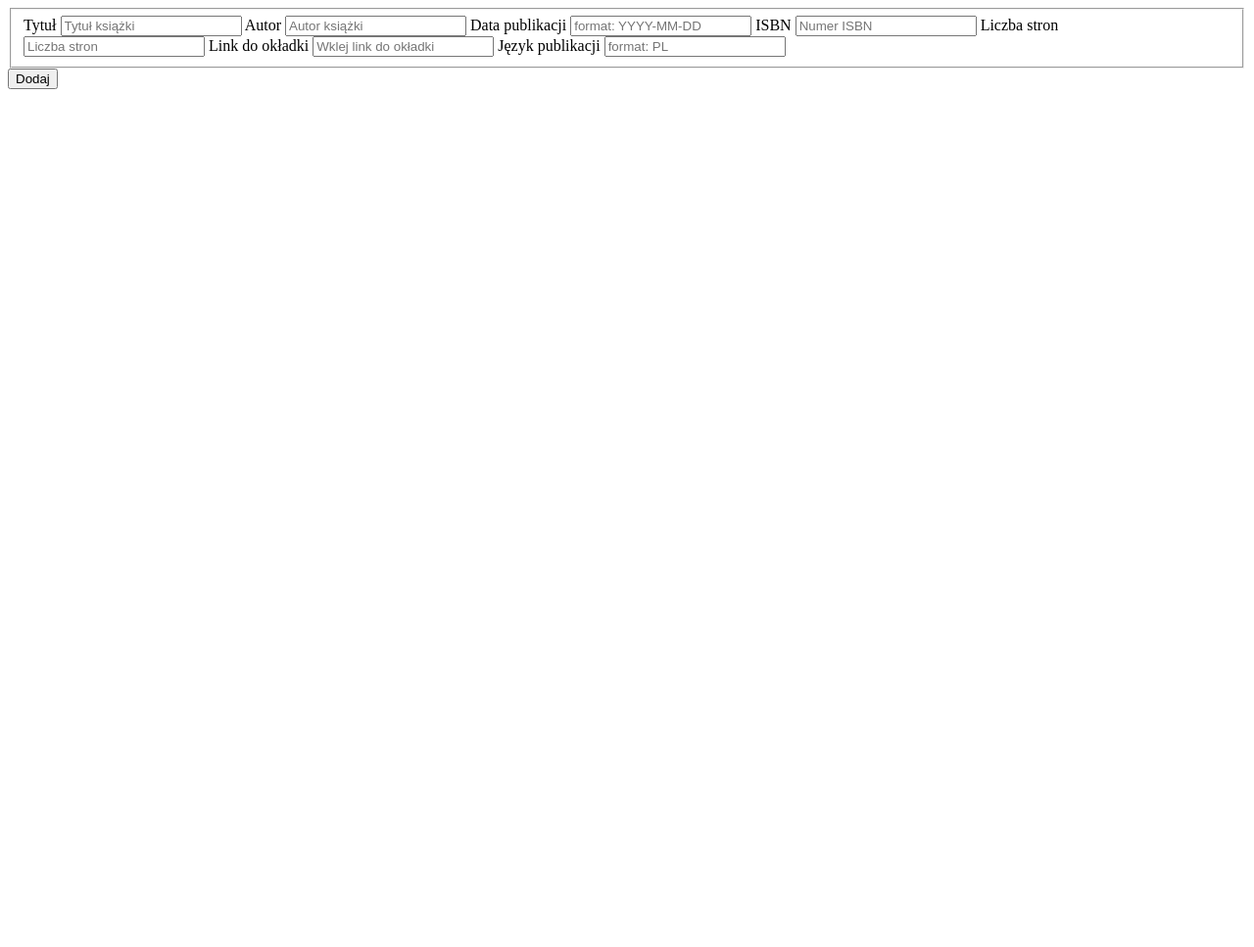
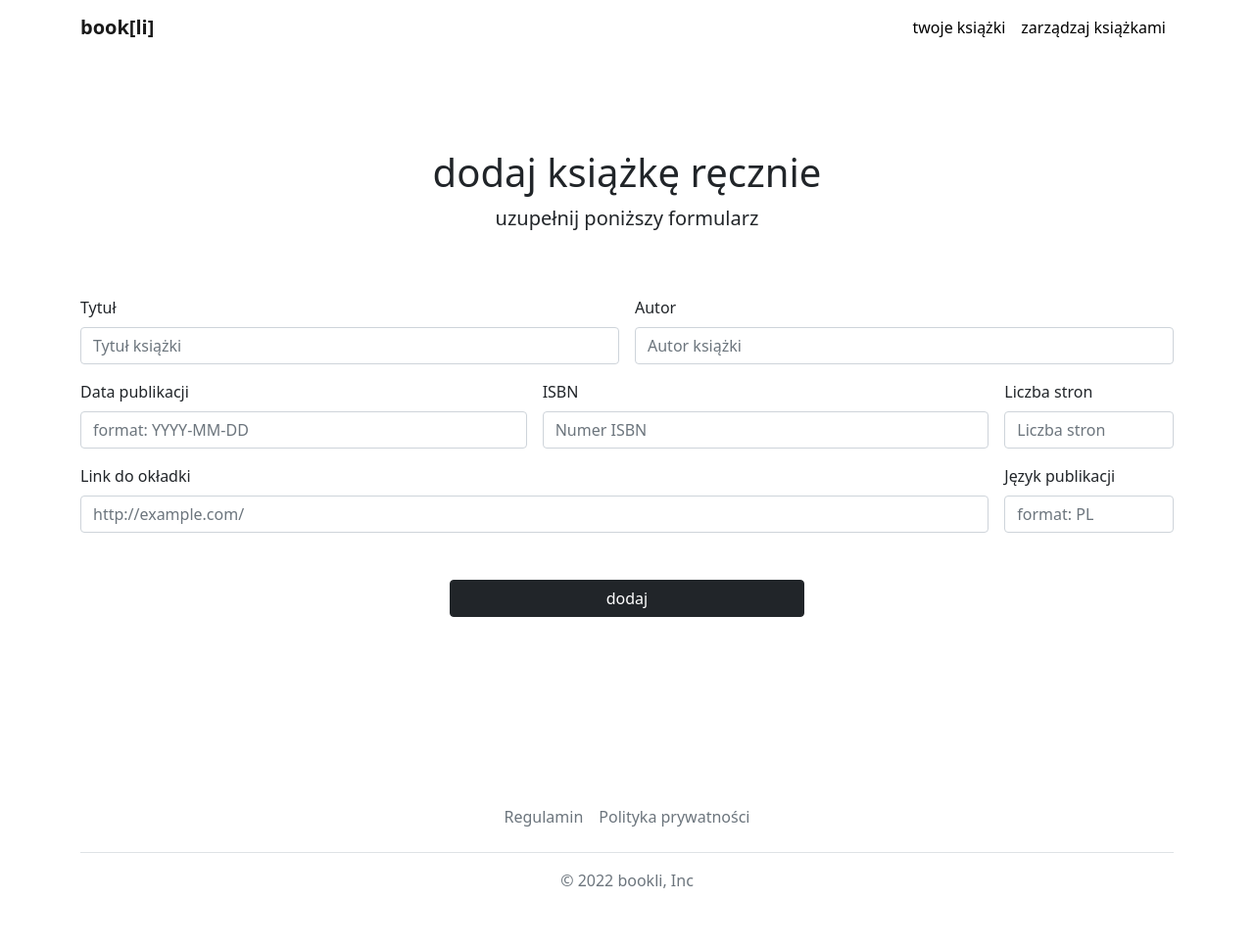
Before and after one commit to rkunicki/bookli, a Flask app: page /manage in a window 1280 px wide. Shown: the whole page at 98% size. Before the commit the page ends 91 px from the top, so only its background shows below. Run offline with Flask 2, Linux system fonts and the light colour scheme; some libraries are stand-ins or nearby versions.

Commit message:
Used bootstrap style in form 'add books manually'

```diff
--- a/templates/main.html
+++ b/templates/main.html
@@ -53,7 +53,7 @@
         </footer>
     </div>
 
-     <!-- Bootstrap Configuration -->
+    <!-- Bootstrap Configuration -->
     <script src="https://cdn.jsdelivr.net/npm/@popperjs/core@2.10.2/dist/umd/popper.min.js" integrity="sha384-7+zCNj/IqJ95wo16oMtfsKbZ9ccEh31eOz1HGyDuCQ6wgnyJNSYdrPa03rtR1zdB" crossorigin="anonymous"></script>
     <script src="https://cdn.jsdelivr.net/npm/bootstrap@5.1.3/dist/js/bootstrap.min.js" integrity="sha384-QJHtvGhmr9XOIpI6YVutG+2QOK9T+ZnN4kzFN1RtK3zEFEIsxhlmWl5/YESvpZ13" crossorigin="anonymous"></script>
 </body>
--- a/templates/manage.html
+++ b/templates/manage.html
@@ -2,28 +2,91 @@
 <html lang="en">
 <head>
     <meta charset="UTF-8">
-    <title>Title</title>
+    <link href="https://cdn.jsdelivr.net/npm/bootstrap@5.1.3/dist/css/bootstrap.min.css" rel="stylesheet" integrity="sha384-1BmE4kWBq78iYhFldvKuhfTAU6auU8tT94WrHftjDbrCEXSU1oBoqyl2QvZ6jIW3" crossorigin="anonymous">
+    <title>Zarządzaj swoimi książkami z Bookli</title>
 </head>
 <body>
-    <!-- start form -->
-    <form method="post" action="/success">
-        <fieldset>
-            <label>Tytuł</label>
-            <input type="text" name="title" placeholder="Tytuł książki">
-            <label>Autor</label>
-            <input type="text" name="author" placeholder="Autor książki">
-            <label>Data publikacji</label>
-            <input type="text"  name="publishedDate" placeholder="format: YYYY-MM-DD">
-            <label>ISBN</label>
-            <input type="text" name="isbn" placeholder="Numer ISBN">
-            <label>Liczba stron</label>
-            <input type="number" name="pageCount" placeholder="Liczba stron">
-            <label>Link do okładki</label>
-            <input type="url" name="imageLink" placeholder="Wklej link do okładki">
-            <label>Język publikacji</label>
-            <input type="text" name="language" placeholder="format: PL">
-        </fieldset>
-        <button type="submit">Dodaj</button>
-    </form>
+    <!-- Navbar -->
+    <nav class="navbar navbar-expand-lg navbar-light" style="background-color: #ffffff;">
+        <div class="container">
+            <a class="navbar-brand" href="/"><b>book[li]</b></a>
+            <button class="navbar-toggler" type="button" data-bs-toggle="collapse" data-bs-target="#navbarResponsive" aria-controls="navbarResponsive" aria-expanded="false" aria-label="Toggle navigation">
+                <span class="navbar-toggler-icon"></span>
+            </button>
+            <div class="collapse navbar-collapse" id="navbarResponsive">
+                <ul class="navbar-nav ms-auto">
+                    <li class="nav-item">
+                        <a class="nav-link" style="color:black" href="#">twoje książki</a>
+                    </li>
+                    <li class="nav-item">
+                        <a class="nav-link" style="color:black" href="#">zarządzaj książkami</a>
+                    </li>
+                </ul>
+            </div>
+        </div>
+    </nav>
+
+    <!-- Vertically Centered Text -->
+    <section class="py-5">
+        <div class="col-12 text-center">
+            <br><br>
+            <h1 class="fw-light">dodaj książkę ręcznie</h1>
+            <p class="lead">uzupełnij poniższy formularz</p>
+        </div>
+    </section>
+
+    <!-- Form Add Books Manually -->
+    <div class="container">
+        <form class="row g-3" method="post" action="/success">
+            <div class="col-md-6">
+                <label class="form-label">Tytuł</label>
+                <input type="text" class="form-control" name="title" placeholder="Tytuł książki">
+            </div>
+            <div class="col-md-6">
+                <label class="form-label">Autor</label>
+                <input type="text" class="form-control" name="author" placeholder="Autor książki">
+            </div>
+            <div class="col-md-5">
+                <label class="form-label">Data publikacji</label>
+                <input type="text" class="form-control" name="publishedDate" placeholder="format: YYYY-MM-DD">
+            </div>
+            <div class="col-md-5">
+                <label class="form-label">ISBN</label>
+                <input type="text" class="form-control" name="isbn" placeholder="Numer ISBN">
+            </div>
+            <div class="col-md-2">
+                <label class="form-label">Liczba stron</label>
+                <input type="number" class="form-control" name="pageCount" placeholder="Liczba stron">
+            </div>
+            <div class="col-md-10">
+                <label class="form-label">Link do okładki</label>
+                <input type="url" class="form-control" name="imageLink" placeholder="http://example.com/">
+            </div>
+            <div class="col-md-2">
+                <label class="form-label">Język publikacji</label>
+                <input type="text" class="form-control" name="language" placeholder="format: PL">
+            </div>
+            <div class="d-grid gap-2 col-4 mx-auto">
+                <br>
+                <button type="submit" class="btn btn-dark">dodaj</button>
+            </div>
+        </form>
+    </div>
+
+    <!-- Footer -->
+    <div class="container">
+        <br><br><br><br><br><br>
+        <footer class="py-3 my-4">
+            <ul class="nav justify-content-center border-bottom pb-3 mb-3">
+                <li class="nav-item"><a href="#" class="nav-link px-2 text-muted fw-lighter">Regulamin</a></li>
+                <li class="nav-item"><a href="#" class="nav-link px-2 text-muted fw-lighter">Polityka prywatności</a></li>
+            </ul>
+            <p class="text-center text-muted fw-lighter">&copy; 2022 bookli, Inc</p>
+        </footer>
+    </div>
+
+    <!-- Bootstrap Configuration -->
+    <script src="https://cdn.jsdelivr.net/npm/@popperjs/core@2.10.2/dist/umd/popper.min.js" integrity="sha384-7+zCNj/IqJ95wo16oMtfsKbZ9ccEh31eOz1HGyDuCQ6wgnyJNSYdrPa03rtR1zdB" crossorigin="anonymous"></script>
+    <script src="https://cdn.jsdelivr.net/npm/bootstrap@5.1.3/dist/js/bootstrap.min.js" integrity="sha384-QJHtvGhmr9XOIpI6YVutG+2QOK9T+ZnN4kzFN1RtK3zEFEIsxhlmWl5/YESvpZ13" crossorigin="anonymous"></script>
 </body>
 </html>
```
